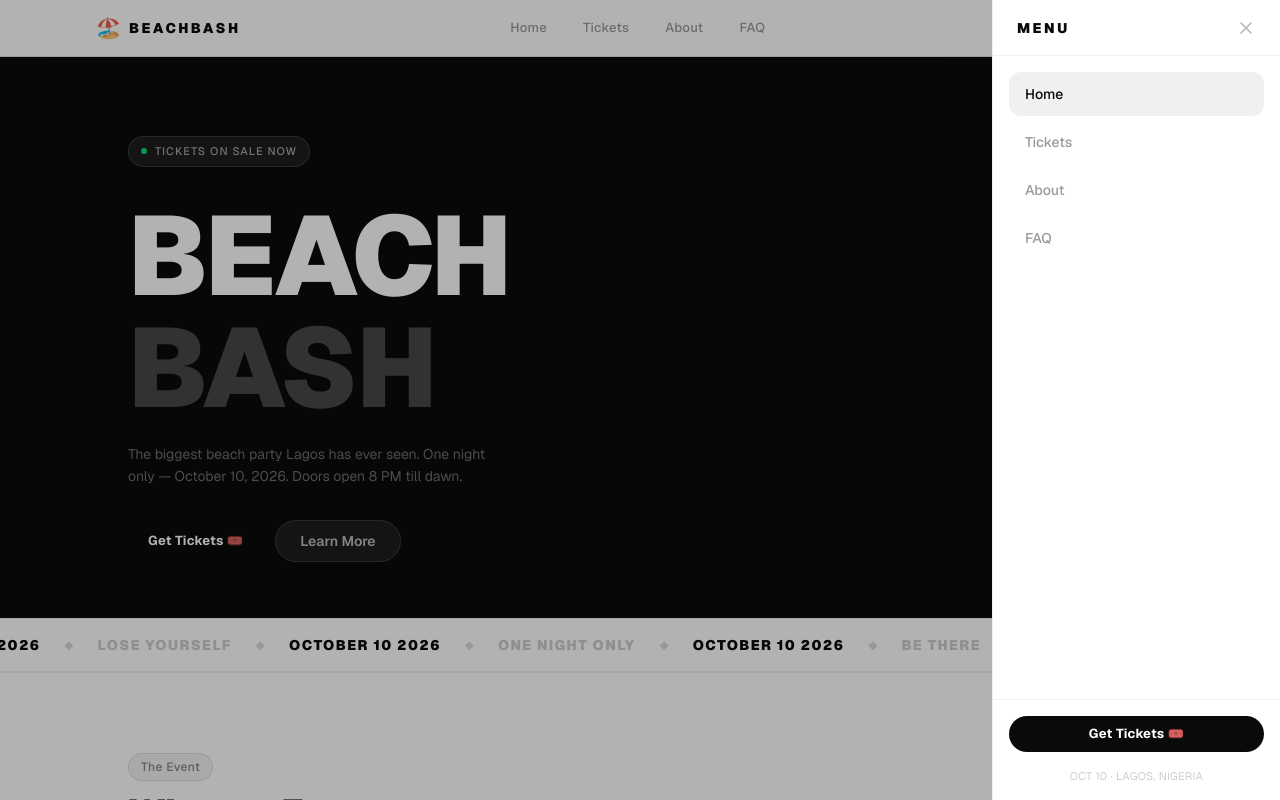
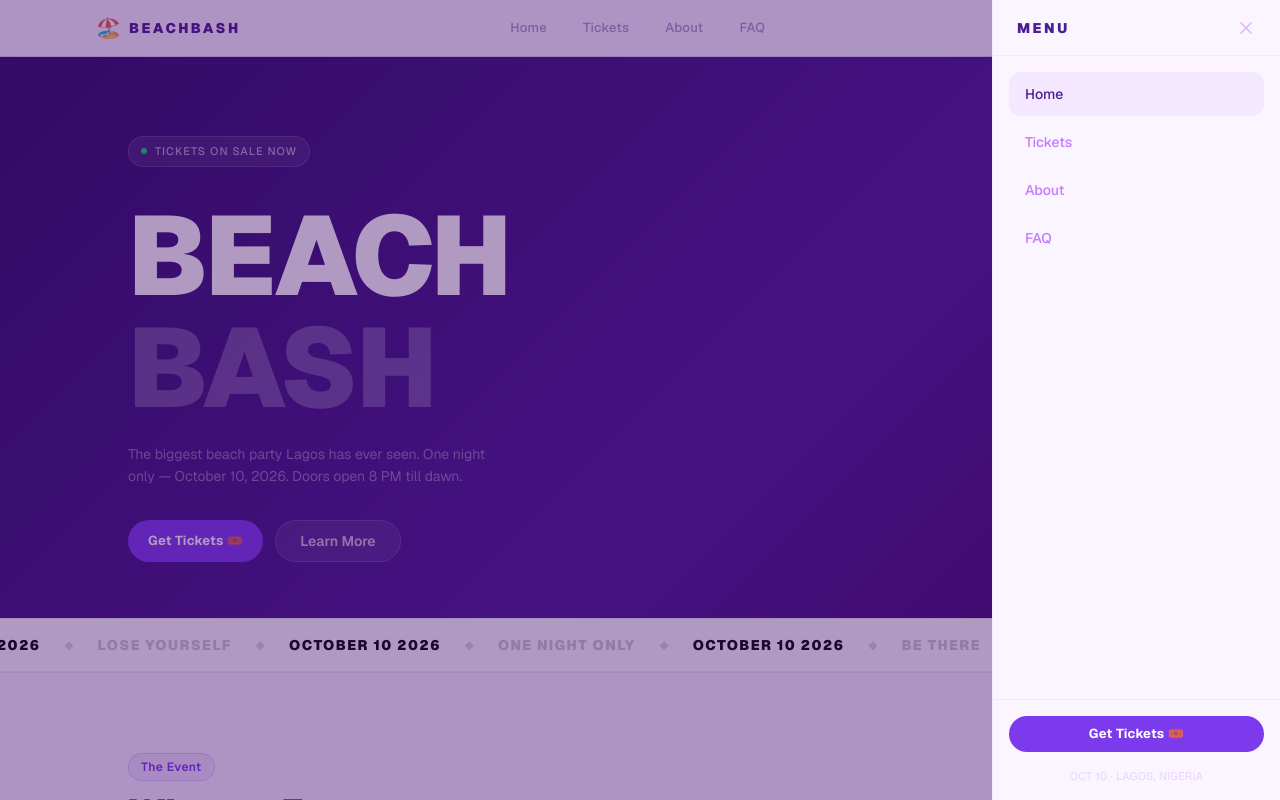
Before and after one commit to rolandaayo/beachbash-party, a Next.js app: page / in a window 1280 px wide. Both pictures are taken after a click on the button "Open menu". Shown: the top 800 px of the page. Built offline with nearby package versions, Linux system fonts and the light colour scheme.

Commit message:
changing the theme

```diff
--- a/app/globals.css
+++ b/app/globals.css
@@ -1,20 +1,25 @@
 @import "tailwindcss";
 
+/* ── Purple palette ──────────────────────────────────────────────────────── */
 :root {
-  --background: #ffffff;
-  --foreground: #0a0a0a;
+  --bg:        #faf5ff;
+  --fg:        #1e0a3c;
+  --purple:    #7c3aed;
+  --purple-dk: #4c1d95;
+  --purple-lt: #ede9fe;
+  --muted:     rgba(76, 29, 149, 0.45);
 }
 
 @theme inline {
-  --color-background: var(--background);
-  --color-foreground: var(--foreground);
+  --color-background: var(--bg);
+  --color-foreground: var(--fg);
   --font-sans: var(--font-geist-sans);
   --font-mono: var(--font-geist-mono);
 }
 
 body {
-  background: var(--background);
-  color: var(--foreground);
+  background: var(--bg);
+  color: var(--fg);
   font-family: var(--font-geist-sans), Arial, sans-serif;
 }
 
@@ -35,7 +40,6 @@ body {
   from { opacity: 0; }
   to   { opacity: 1; }
 }
-
 .float-anim { animation: float 3.5s ease-in-out infinite; }
 .fade-up    { animation: fadeUp 0.6s ease forwards; }
 
@@ -43,8 +47,8 @@ body {
 .nav-blur {
   backdrop-filter: blur(24px);
   -webkit-backdrop-filter: blur(24px);
-  background: rgba(255, 255, 255, 0.88);
-  border-bottom: 1px solid rgba(0, 0, 0, 0.07);
+  background: rgba(250, 245, 255, 0.88);
+  border-bottom: 1px solid rgba(124, 58, 237, 0.12);
 }
 
 /* ── Mobile drawer ───────────────────────────────────────────────────────── */
@@ -53,18 +57,18 @@ body {
 
 /* ── Cards ───────────────────────────────────────────────────────────────── */
 .card {
-  background: #f7f7f7;
-  border: 1px solid rgba(0, 0, 0, 0.07);
+  background: #ffffff;
+  border: 1px solid rgba(124, 58, 237, 0.1);
   transition: border-color 0.25s ease, transform 0.25s ease, box-shadow 0.25s ease;
 }
 .card:hover {
-  border-color: rgba(0, 0, 0, 0.16);
+  border-color: rgba(124, 58, 237, 0.28);
   transform: translateY(-3px);
-  box-shadow: 0 16px 48px rgba(0, 0, 0, 0.08);
+  box-shadow: 0 16px 48px rgba(124, 58, 237, 0.1);
 }
 .card-highlight {
-  background: #f7f7f7;
-  border: 1px solid rgba(0, 0, 0, 0.18);
+  background: #ffffff;
+  border: 1.5px solid rgba(124, 58, 237, 0.35);
 }
 
 /* ── Buttons ─────────────────────────────────────────────────────────────── */
@@ -72,7 +76,7 @@ body {
   display: inline-flex;
   align-items: center;
   gap: 6px;
-  background: #0a0a0a;
+  background: #7c3aed;
   color: #ffffff;
   font-weight: 700;
   font-size: 0.8125rem;
@@ -83,8 +87,8 @@ body {
   white-space: nowrap;
 }
 .btn-primary:hover {
-  background: #2a2a2a;
-  box-shadow: 0 4px 20px rgba(0, 0, 0, 0.18);
+  background: #6d28d9;
+  box-shadow: 0 4px 20px rgba(124, 58, 237, 0.35);
   transform: translateY(-1px);
 }
 .btn-primary:active { transform: translateY(0); }
@@ -94,19 +98,19 @@ body {
   align-items: center;
   gap: 6px;
   background: transparent;
-  color: #0a0a0a;
+  color: #7c3aed;
   font-weight: 600;
   font-size: 0.8125rem;
   padding: 9px 20px;
   border-radius: 999px;
-  border: 1px solid rgba(0, 0, 0, 0.22);
+  border: 1.5px solid rgba(124, 58, 237, 0.35);
   letter-spacing: 0.02em;
   transition: border-color 0.2s ease, background 0.2s ease;
   white-space: nowrap;
 }
 .btn-outline:hover {
-  border-color: rgba(0, 0, 0, 0.55);
-  background: rgba(0, 0, 0, 0.04);
+  border-color: #7c3aed;
+  background: rgba(124, 58, 237, 0.06);
 }
 
 .btn-ghost {
@@ -114,7 +118,7 @@ body {
   align-items: center;
   gap: 6px;
   background: transparent;
-  color: rgba(0, 0, 0, 0.4);
+  color: rgba(76, 29, 149, 0.45);
   font-weight: 500;
   font-size: 0.8125rem;
   padding: 8px 16px;
@@ -122,13 +126,13 @@ body {
   transition: color 0.2s ease, background 0.2s ease;
 }
 .btn-ghost:hover {
-  color: #0a0a0a;
-  background: rgba(0, 0, 0, 0.05);
+  color: #4c1d95;
+  background: rgba(124, 58, 237, 0.06);
 }
 
 /* ── Cart badge ──────────────────────────────────────────────────────────── */
 .cart-dot {
-  background: #0a0a0a;
+  background: #7c3aed;
   color: #ffffff;
 }
 
@@ -136,20 +140,20 @@ body {
 .input {
   width: 100%;
   background: #ffffff;
-  border: 1px solid rgba(0, 0, 0, 0.12);
+  border: 1px solid rgba(124, 58, 237, 0.18);
   border-radius: 10px;
   padding: 10px 14px;
-  color: #0a0a0a;
+  color: #1e0a3c;
   font-size: 0.875rem;
   transition: border-color 0.2s ease;
   outline: none;
 }
-.input::placeholder { color: rgba(0, 0, 0, 0.25); }
-.input:focus { border-color: rgba(0, 0, 0, 0.45); }
+.input::placeholder { color: rgba(76, 29, 149, 0.3); }
+.input:focus { border-color: #7c3aed; box-shadow: 0 0 0 3px rgba(124,58,237,0.1); }
 .input-error { border-color: rgba(220, 38, 38, 0.6) !important; }
 
 /* ── Divider ─────────────────────────────────────────────────────────────── */
-.divider { border-color: rgba(0, 0, 0, 0.07); }
+.divider { border-color: rgba(124, 58, 237, 0.1); }
 
 /* ── Skeleton shimmer ────────────────────────────────────────────────────── */
 @keyframes shimmer {
@@ -159,36 +163,53 @@ body {
 .animate-pulse {
   background: linear-gradient(
     90deg,
-    rgba(0, 0, 0, 0.04) 25%,
-    rgba(0, 0, 0, 0.08) 50%,
-    rgba(0, 0, 0, 0.04) 75%
+    rgba(124, 58, 237, 0.04) 25%,
+    rgba(124, 58, 237, 0.09) 50%,
+    rgba(124, 58, 237, 0.04) 75%
   );
   background-size: 800px 100%;
   animation: shimmer 1.6s infinite linear;
 }
 
-/* ── Ticket page specific ─────────────────────────────────────────────────── */
-.ticket-hero {
-  background: #0a0a0a;
+/* ── Tag / badge ─────────────────────────────────────────────────────────── */
+.tag {
+  display: inline-flex;
+  align-items: center;
+  gap: 6px;
+  background: rgba(124, 58, 237, 0.08);
+  border: 1px solid rgba(124, 58, 237, 0.18);
+  color: #7c3aed;
+  font-size: 0.75rem;
+  font-weight: 600;
+  padding: 4px 12px;
+  border-radius: 999px;
+  letter-spacing: 0.04em;
 }
 
+/* ── Ticket hero (dark purple) ───────────────────────────────────────────── */
+.ticket-hero {
+  background: linear-gradient(135deg, #2e1065 0%, #4c1d95 60%, #3b0764 100%);
+}
+
+/* ── Ticket tier cards ───────────────────────────────────────────────────── */
 .ticket-tier-general {
   background: #ffffff;
-  border: 1.5px solid rgba(0,0,0,0.09);
+  border: 1.5px solid rgba(124, 58, 237, 0.12);
 }
 .ticket-tier-vip {
-  background: #0a0a0a;
+  background: linear-gradient(135deg, #4c1d95, #6d28d9);
   color: #ffffff;
-  border: 1.5px solid #0a0a0a;
+  border: 1.5px solid #7c3aed;
 }
 .ticket-tier-vvip {
   background: #ffffff;
-  border: 1.5px solid rgba(0,0,0,0.09);
+  border: 1.5px solid rgba(124, 58, 237, 0.12);
 }
 
+/* ── Live dot pulse ──────────────────────────────────────────────────────── */
 @keyframes badgePulse {
   0%, 100% { opacity: 1; }
-  50%       { opacity: 0.5; }
+  50%       { opacity: 0.4; }
 }
 .live-dot { animation: badgePulse 1.8s ease-in-out infinite; }
 
@@ -207,23 +228,9 @@ body {
   animation: marquee 18s linear infinite;
 }
 .marquee-track:hover { animation-play-state: paused; }
-
 .marquee-track-reverse {
   display: flex;
   width: max-content;
   animation: marquee-reverse 22s linear infinite;
 }
 .marquee-track-reverse:hover { animation-play-state: paused; }
-.tag {
-  display: inline-flex;
-  align-items: center;
-  gap: 6px;
-  background: rgba(0, 0, 0, 0.05);
-  border: 1px solid rgba(0, 0, 0, 0.09);
-  color: rgba(0, 0, 0, 0.45);
-  font-size: 0.75rem;
-  font-weight: 500;
-  padding: 4px 12px;
-  border-radius: 999px;
-  letter-spacing: 0.04em;
-}
--- a/app/layout.tsx
+++ b/app/layout.tsx
@@ -27,15 +27,15 @@ export default function RootLayout({
 }>) {
   return (
     <html lang="en" className={`${geist.variable} h-full`}>
-      <body className="min-h-full flex flex-col bg-white text-[#0a0a0a]">
+      <body className="min-h-full flex flex-col bg-[#faf5ff] text-[#1e0a3c]">
         <CartProvider>
           <Navbar />
           <main className="flex-1">{children}</main>
-          <footer className="border-t border-black/6 py-8 text-center">
-            <p className="text-black/25 text-xs tracking-wide">
+          <footer className="border-t border-purple-100 py-8 text-center">
+            <p className="text-purple-300 text-xs tracking-wide">
               © 2026 BEACHBASH PARTY · Lagos, Nigeria
             </p>
-            <p className="text-black/15 text-[11px] mt-1 tracking-widest uppercase">
+            <p className="text-purple-200 text-[11px] mt-1 tracking-widest uppercase">
               One Night · One Vibe · Oct 10 2026
             </p>
           </footer>
--- a/components/Navbar.tsx
+++ b/components/Navbar.tsx
@@ -31,22 +31,20 @@ export default function Navbar() {
     <>
       <nav className="nav-blur fixed top-0 left-0 right-0 z-50">
         <div className="max-w-6xl mx-auto px-5 sm:px-8 flex items-center justify-between h-14">
-          {/* Logo */}
           <Link href="/" className="flex items-center gap-2 group">
             <span className="text-xl leading-none">🏖️</span>
-            <span className="font-black text-sm tracking-[0.18em] text-[#0a0a0a] group-hover:text-black/50 transition-colors uppercase">
+            <span className="font-black text-sm tracking-[0.18em] text-[#4c1d95] group-hover:text-purple-400 transition-colors uppercase">
               BeachBash
             </span>
           </Link>
 
-          {/* Desktop links */}
           <div className="hidden md:flex items-center gap-1">
             {NAV_LINKS.map(({ href, label }) => (
               <Link
                 key={href}
                 href={href}
                 className={`btn-ghost text-xs font-medium tracking-wide ${
-                  pathname === href ? "text-[#0a0a0a] bg-black/6" : ""
+                  pathname === href ? "text-[#4c1d95] bg-purple-50" : ""
                 }`}
               >
                 {label}
@@ -54,7 +52,6 @@ export default function Navbar() {
             ))}
           </div>
 
-          {/* Right side */}
           <div className="flex items-center gap-2">
             <Link
               href="/cart"
@@ -87,7 +84,7 @@ export default function Navbar() {
               className="md:hidden btn-ghost p-2"
             >
               <svg
-                className="w-5 h-5 text-[#0a0a0a]"
+                className="w-5 h-5 text-[#4c1d95]"
                 fill="none"
                 stroke="currentColor"
                 strokeWidth={1.8}
@@ -104,23 +101,21 @@ export default function Navbar() {
         </div>
       </nav>
 
-      {/* ── Mobile drawer ───────────────────────────────────────────────── */}
       {open && (
         <>
           <div
-            className="drawer-overlay fixed inset-0 z-60 bg-black/30"
+            className="drawer-overlay fixed inset-0 z-60 bg-purple-950/40"
             onClick={() => setOpen(false)}
           />
-
-          <div className="drawer-panel fixed top-0 right-0 bottom-0 z-70 w-72 bg-white border-l border-black/7 flex flex-col">
-            <div className="flex items-center justify-between px-6 h-14 border-b border-black/6">
-              <span className="font-black text-sm tracking-[0.18em] text-[#0a0a0a] uppercase">
+          <div className="drawer-panel fixed top-0 right-0 bottom-0 z-70 w-72 bg-[#faf5ff] border-l border-purple-100 flex flex-col">
+            <div className="flex items-center justify-between px-6 h-14 border-b border-purple-100">
+              <span className="font-black text-sm tracking-[0.18em] text-[#4c1d95] uppercase">
                 Menu
               </span>
               <button
                 onClick={() => setOpen(false)}
                 aria-label="Close menu"
-                className="text-black/30 hover:text-black transition-colors"
+                className="text-purple-300 hover:text-purple-700 transition-colors"
               >
                 <svg
                   className="w-5 h-5"
@@ -145,8 +140,8 @@ export default function Navbar() {
                   href={href}
                   className={`flex items-center gap-3 px-4 py-3 rounded-xl text-sm font-medium transition-colors ${
                     pathname === href
-                      ? "bg-black/6 text-[#0a0a0a]"
-                      : "text-black/40 hover:text-[#0a0a0a] hover:bg-black/4"
+                      ? "bg-purple-100 text-[#4c1d95]"
+                      : "text-purple-400 hover:text-[#4c1d95] hover:bg-purple-50"
                   }`}
                 >
                   {label}
@@ -154,14 +149,14 @@ export default function Navbar() {
               ))}
             </div>
 
-            <div className="p-4 border-t border-black/6">
+            <div className="p-4 border-t border-purple-100">
               <Link
                 href="/tickets"
                 className="btn-primary w-full justify-center text-xs py-3"
               >
                 Get Tickets 🎟️
               </Link>
-              <p className="text-center text-black/20 text-[11px] mt-4 tracking-wide">
+              <p className="text-center text-purple-200 text-[11px] mt-4 tracking-wide">
                 OCT 10 · LAGOS, NIGERIA
               </p>
             </div>
```
Also changed, not shown: components/AddToCartButton.tsx (+8 -15 lines), components/OrderSteps.tsx (+7 -9 lines).
